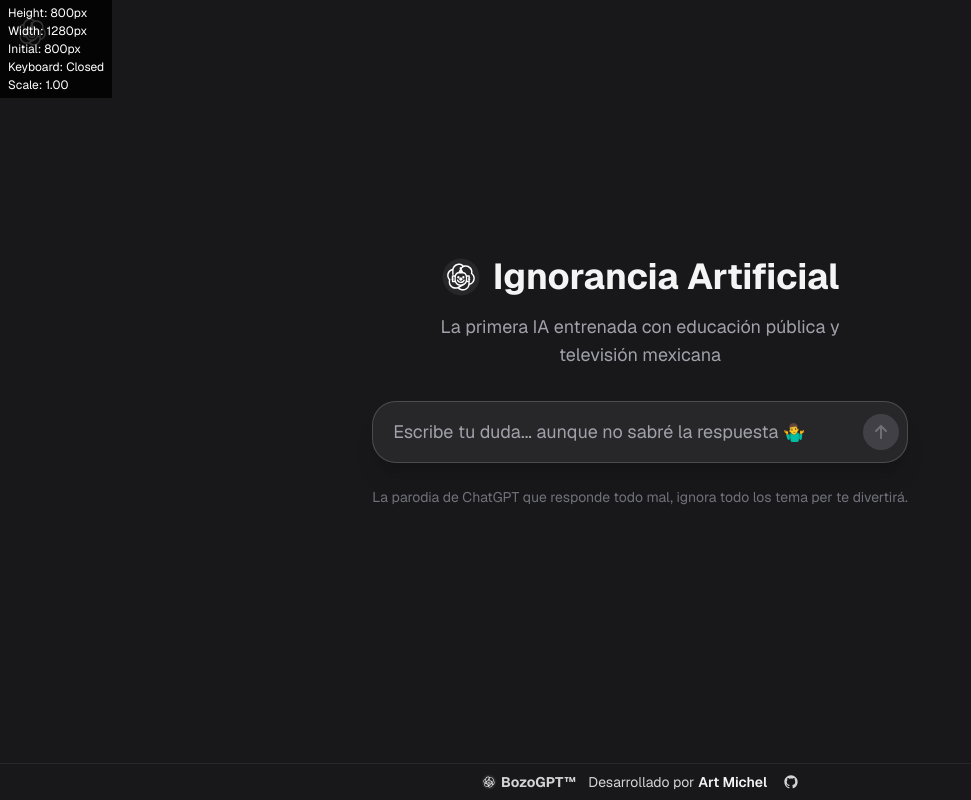
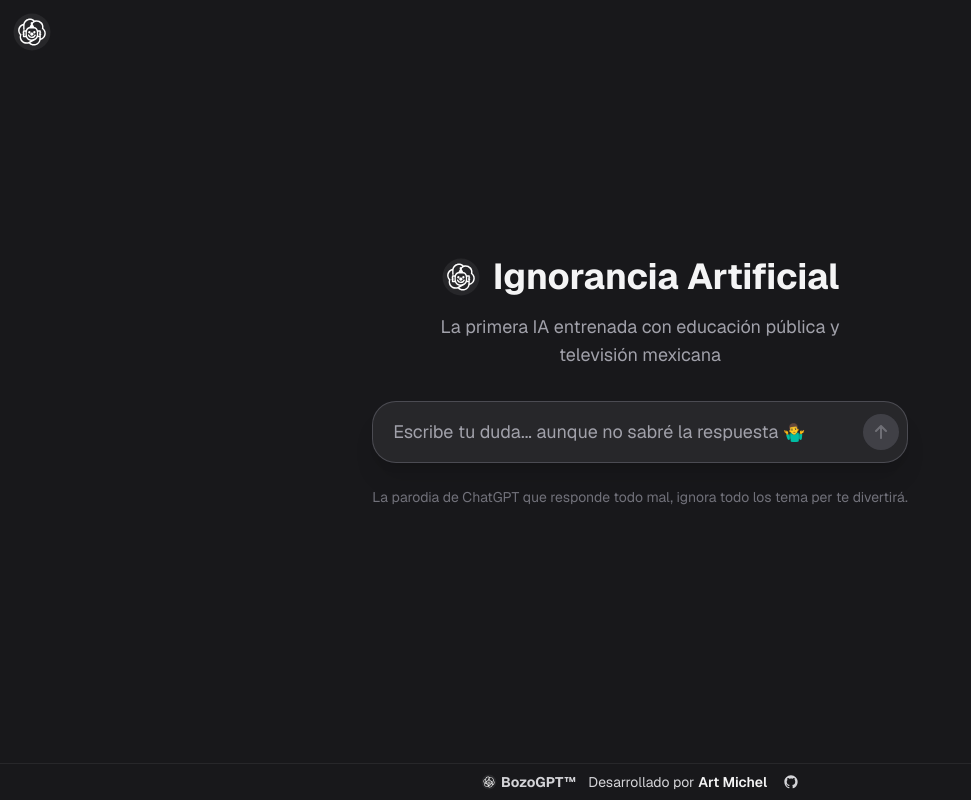
Before and after one commit to artmichel-dev/bozogpt, a Next.js app: page / in a window 1280 px wide. Shown: the whole page, without its empty margins (0-971 px from the left). Built offline with nearby package versions, Linux system fonts and the light colour scheme.

Commit message:
remove: eliminar componente de debug del viewport

```diff
--- a/src/app/page.tsx
+++ b/src/app/page.tsx
@@ -6,7 +6,7 @@
 import { LoadingMessage } from "./components/LoadingMessage";
 import { ErrorMessage } from "./components/ErrorMessage";
 import { WelcomeMessage } from "./components/WelcomeMessage";
-import { ViewportDebug } from "./components/ViewportDebug";
+
 import { ClientOnly } from "./components/ClientOnly";
 import { ViewportInitializer } from "./components/ViewportInitializer";
 import { useViewport } from "./hooks/useViewport";
@@ -96,10 +96,7 @@
       <ViewportInitializer />
 
       <div className="flex flex-col h-viewport w-full overflow-hidden viewport-dynamic">
-        {/* Debug del viewport (solo en desarrollo) */}
-        <ClientOnly>
-          <ViewportDebug enabled={true} />
-        </ClientOnly>
+
 
         {/* Header (si lo tienes en layout, puedes quitarlo aquí) */}
         <main className="flex flex-col h-viewport viewport-content">
```
